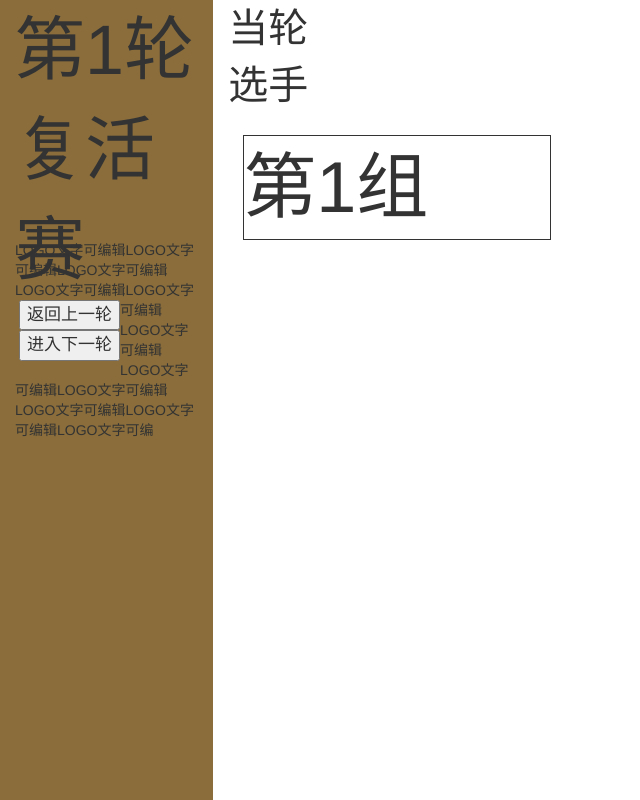
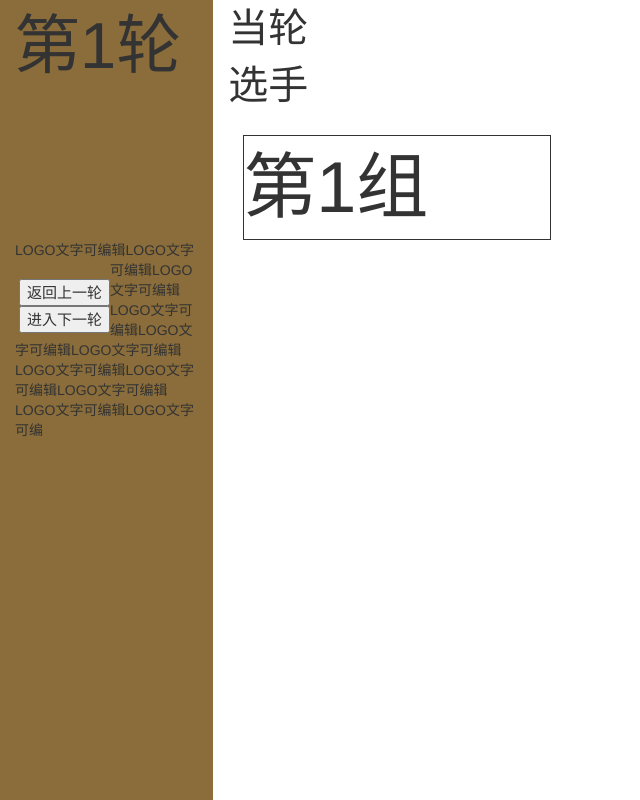
Before and after one commit to netbeen/QJM-draw-system, a plain HTML site: page index.html in a window 1280 px wide. Both pictures are taken after a click on the button "提交". Shown: the whole page, without its empty margins (0-640 px from the left). Drawn offline with Linux system fonts and the light colour scheme.

Commit message:
调整UI，实现复活赛出现消失

```diff
--- a/css/index.css
+++ b/css/index.css
@@ -20,13 +20,17 @@ body{
 
 .overview {
     height: 240px;
-    font-size: 70px;
+    font-size: 65px;
 }
 
 .overview-button{
-    font-size: 17px;
+    font-size: 15px;
     margin-left: 4px;
     float: left;
+}
+
+#isLosersBracket-tip.invisible{
+    visibility: hidden;
 }
 
 .description{
--- a/index.html
+++ b/index.html
@@ -15,7 +15,7 @@
     <div class="row">
         <div class="col-lg-2 sidebar">
             <div class="overview">第<span id="round-count"></span>轮
-                <div>复活赛</div>
+                <div id="isLosersBracket-tip">复活赛</div>
                 <button class="overview-button" id="back-button">返回上一轮</button>
                 <button class="overview-button" id="next-button">进入下一轮</button>
             </div>
--- a/js/index.js
+++ b/js/index.js
@@ -143,6 +143,11 @@ class InteractiveManager {
     console.log('winPlayerIds',winPlayerIds);
     console.log('lastRoundWinPlayersIds',lastRoundWinPlayersIds);
     console.log('是否败者组',isLosersBracket);
+    if(isLosersBracket){
+      $('#isLosersBracket-tip').removeClass('invisible');
+    }else{
+      $('#isLosersBracket-tip').addClass('invisible');
+    }
     $('.ids-panel').children().remove();
     $('.group-col').children().remove();
     $('#round-count').html(currentStateIndex+2);
```
